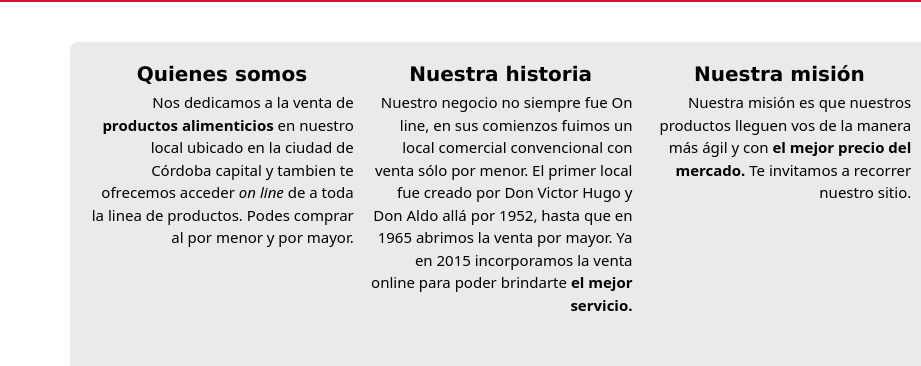
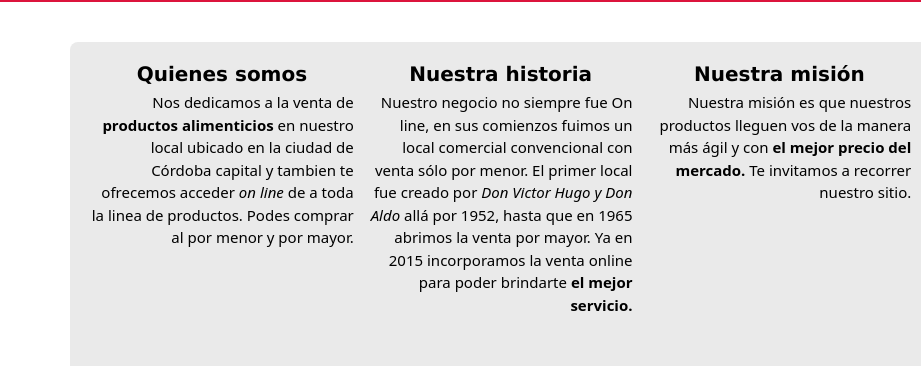
Before and after one commit to mariajuanmartinez/mariamartinez03correcto, a website: page index.html in a window 1280 px wide. Shown: the part 61-427 px from the top of the page, 0-921 px from the left. Drawn offline with nearby package versions, Linux system fonts and the light colour scheme.

Commit message:
entregafinalrev4

```diff
--- a/index.html
+++ b/index.html
@@ -68,7 +68,7 @@
                 <!--Banner2-->
                     <div class="banners_caracteristicas col-12 col-md-6 col-lg-3">
                         <h2>Nuestra historia</h2>
-                        <p class="parrafo_inicio text-end">Nuestro negocio no siempre fue On line, en sus comienzos fuimos un local comercial convencional con venta sólo por menor. El primer local fue creado por Don Victor Hugo y Don Aldo allá por 1952, hasta que en 1965 abrimos la venta por mayor. Ya en 2015 incorporamos la venta online para poder brindarte <strong>el mejor servicio.</strong></p>
+                        <p class="parrafo_inicio text-end">Nuestro negocio no siempre fue On line, en sus comienzos fuimos un local comercial convencional con venta sólo por menor. El primer local fue creado por <em>Don Victor Hugo y Don Aldo</em> allá por 1952, hasta que en 1965 abrimos la venta por mayor. Ya en 2015 incorporamos la venta online para poder brindarte <strong>el mejor servicio.</strong></p>
                     </div>
 
                 <!--Banner3-->
```
